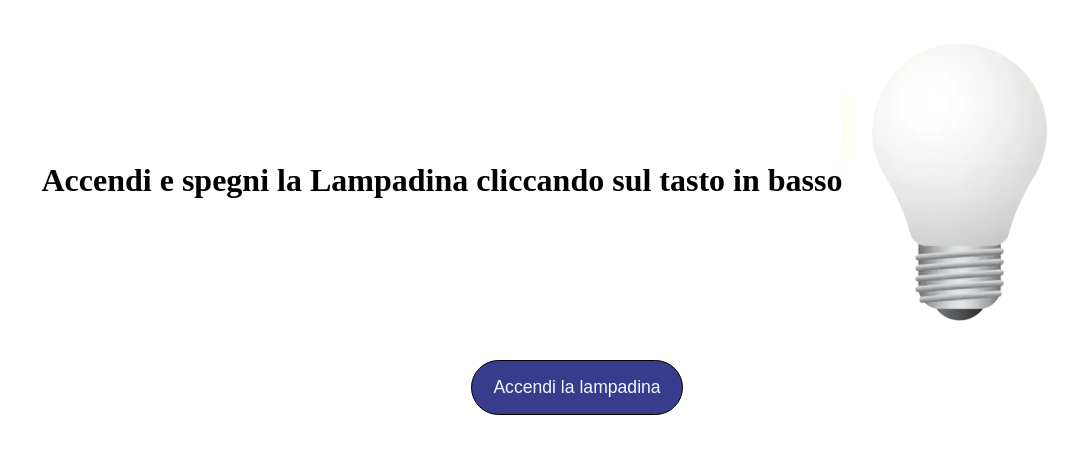
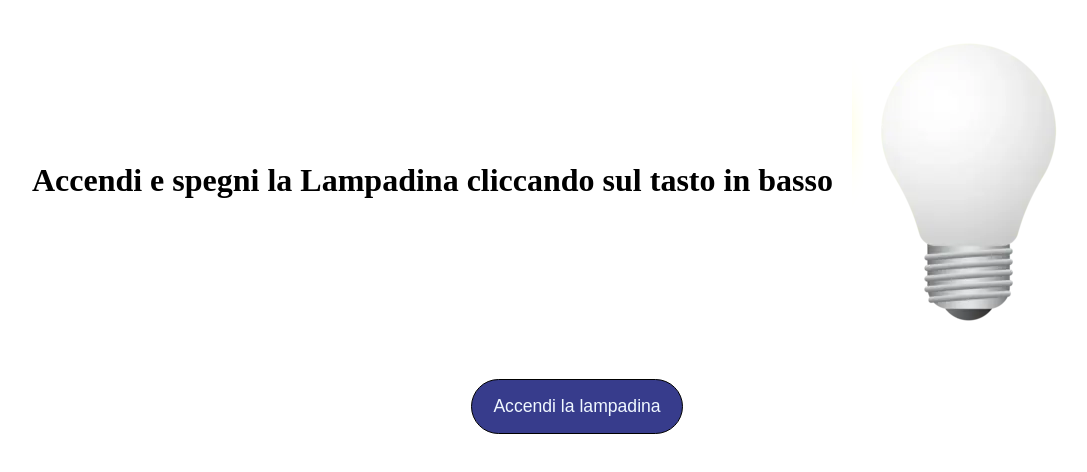
Before and after one commit to antoniorusso2/js-dom-1, a plain HTML site: page index.html in a window 1280 px wide. Shown: the whole page, without its empty margins (63-1150 px from the left). Drawn offline with Linux system fonts and the light colour scheme.

Commit message:
FIX: btn moving out bulb when changing text

```diff
--- a/css/style.css
+++ b/css/style.css
@@ -24,10 +24,16 @@ button {
   justify-content: center;
   flex-wrap: wrap;
   align-items: center;
+  gap: 1.2rem;
 }
 
 /* btn style */
+.btn-wrapper {
+  flex-basis: 40%;
+}
 .btn {
+  margin: 0 auto;
+  text-align: center;
   cursor: pointer;
   padding: 1rem 1.35rem;
   color: aliceblue;
--- a/index.html
+++ b/index.html
@@ -21,7 +21,7 @@
         <img id="off-bulb" class="" src="./img/white_lamp.png" alt="">
         <img id="on-bulb" class="hidden x-15" src="./img/yellow_lamp.png" alt="">
       </div>
-      <div class="">
+      <div class="btn-wrapper">
         <button id="on-off" class="btn">
           Accendi la lampadina
         </button>
```
